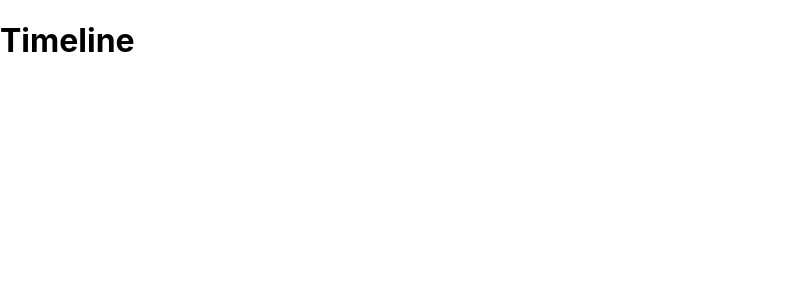
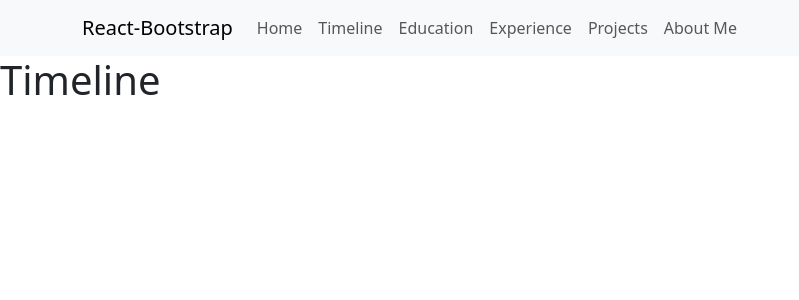
Before and after one commit to beeckusu/project-personal, a React (Create React App) app: page /timeline in a window 1280 px wide. Shown: the top 300 px of the page, without its empty margins (0-799 px from the left). Built offline with nearby package versions, Linux system fonts and the light colour scheme.

Commit message:
PP-9: Create Navigation Bar
    Create navigation bar that navigates users to the different pages of
    the site.

```diff
--- a/package.json
+++ b/package.json
@@ -6,7 +6,9 @@
     "@testing-library/jest-dom": "^5.17.0",
     "@testing-library/react": "^13.4.0",
     "@testing-library/user-event": "^13.5.0",
+    "bootstrap": "^5.3.1",
     "react": "^18.2.0",
+    "react-bootstrap": "^2.8.0",
     "react-dom": "^18.2.0",
     "react-router-dom": "^6.15.0",
     "react-scripts": "5.0.1",
--- a/src/App.js
+++ b/src/App.js
@@ -1,4 +1,5 @@
 import './App.css';
+import 'bootstrap/dist/css/bootstrap.min.css';
 import { BrowserRouter as Router, Routes, Route } from 'react-router-dom';
 import Home from './pages/Home';
 import About from './pages/About';
@@ -6,18 +7,21 @@
 import ExperiencePage from './pages/ExperiencePage';
 import ProjectsPage from './pages/ProjectsPage';
 import TimelinePage from './pages/TimelinePage';
+import BasePage from './pages/BasePage';
 
 function App() {
   return (
     <Router>
+      <BasePage>
         <Routes>
-        <Route exact path="/" element={<Home/>} />
-        <Route path='/about' element={<About/>} />
+          <Route exact path="/" element={<Home />} />
+          <Route path='/about' element={<About />} />
           <Route path='/education' element={<EducationPage />} />
           <Route path='/experience' element={<ExperiencePage />} />
           <Route path='/projects' element={<ProjectsPage />} />
           <Route path='/timeline' element={<TimelinePage />} />
         </Routes>
+      </BasePage >
     </Router>
   );
 }
--- /dev/null
+++ b/src/pages/BasePage.js
@@ -0,0 +1,40 @@
+import Container from 'react-bootstrap/Container';
+import Navbar from 'react-bootstrap/Navbar';
+import Nav from 'react-bootstrap/Nav';
+
+
+const SiteNavigationBar = () => {
+    return (
+        <Navbar expand="lg" className="bg-body-tertiary">
+            <Container>
+                <Navbar.Brand href="/">React-Bootstrap</Navbar.Brand>
+                <Navbar.Toggle aria-controls="basic-navbar-nav" />
+                <Navbar.Collapse id="basic-navbar-nav">
+                    <Nav className="me-auto">
+                        <Nav.Link href="/">Home</Nav.Link>
+                        <Nav.Link href="/timeline">Timeline</Nav.Link>
+                        <Nav.Link href="/education">Education</Nav.Link>
+                        <Nav.Link href="/experience">Experience</Nav.Link>
+                        <Nav.Link href="/projects">Projects</Nav.Link>
+                        <Nav.Link href="/about">About Me</Nav.Link>
+                    </Nav>
+                </Navbar.Collapse>
+            </Container>
+        </Navbar>
+    )
+}
+
+
+
+const BasePage = ({ children }) => {
+
+    return (
+        <div>
+            <SiteNavigationBar />
+            {children}
+        </div>
+    )
+
+}
+
+export default BasePage;
```
Also changed, not shown: 1 other file (tests, documents, lock files or other folders). Lines whose indentation alone changed are shown as unchanged.
